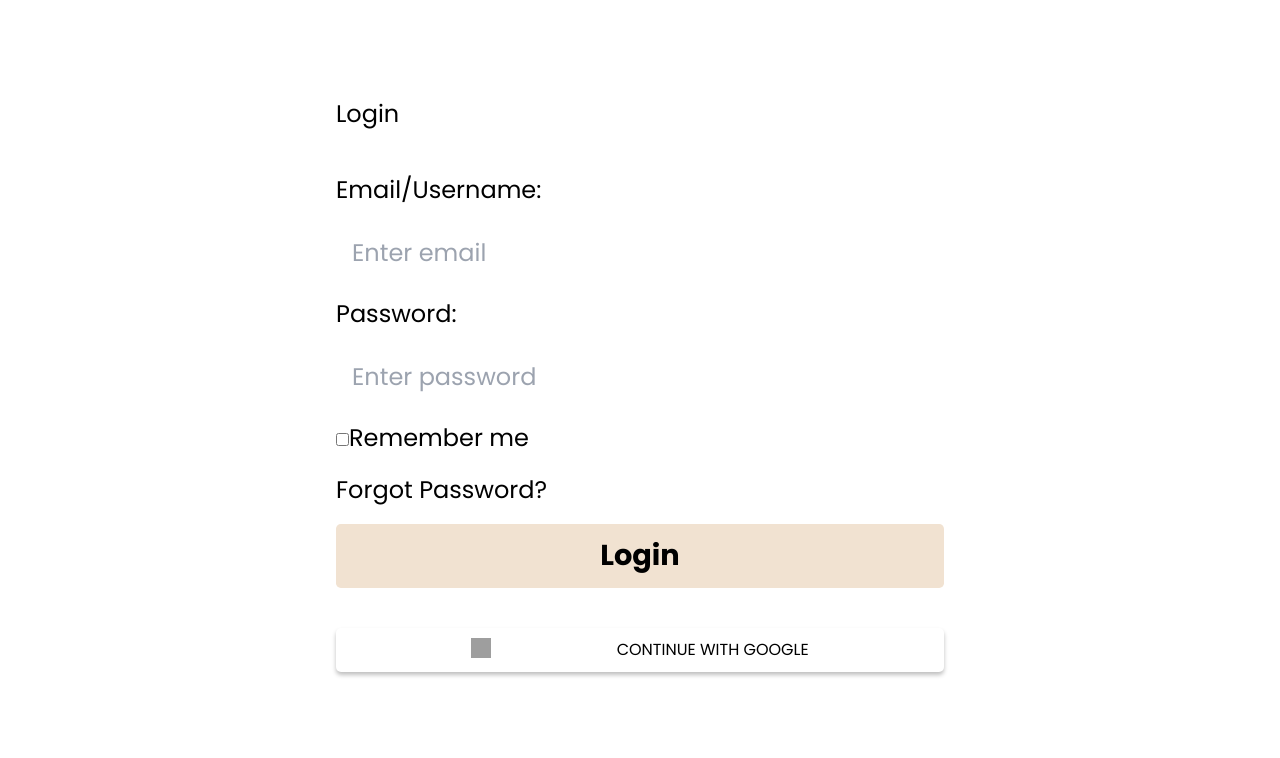
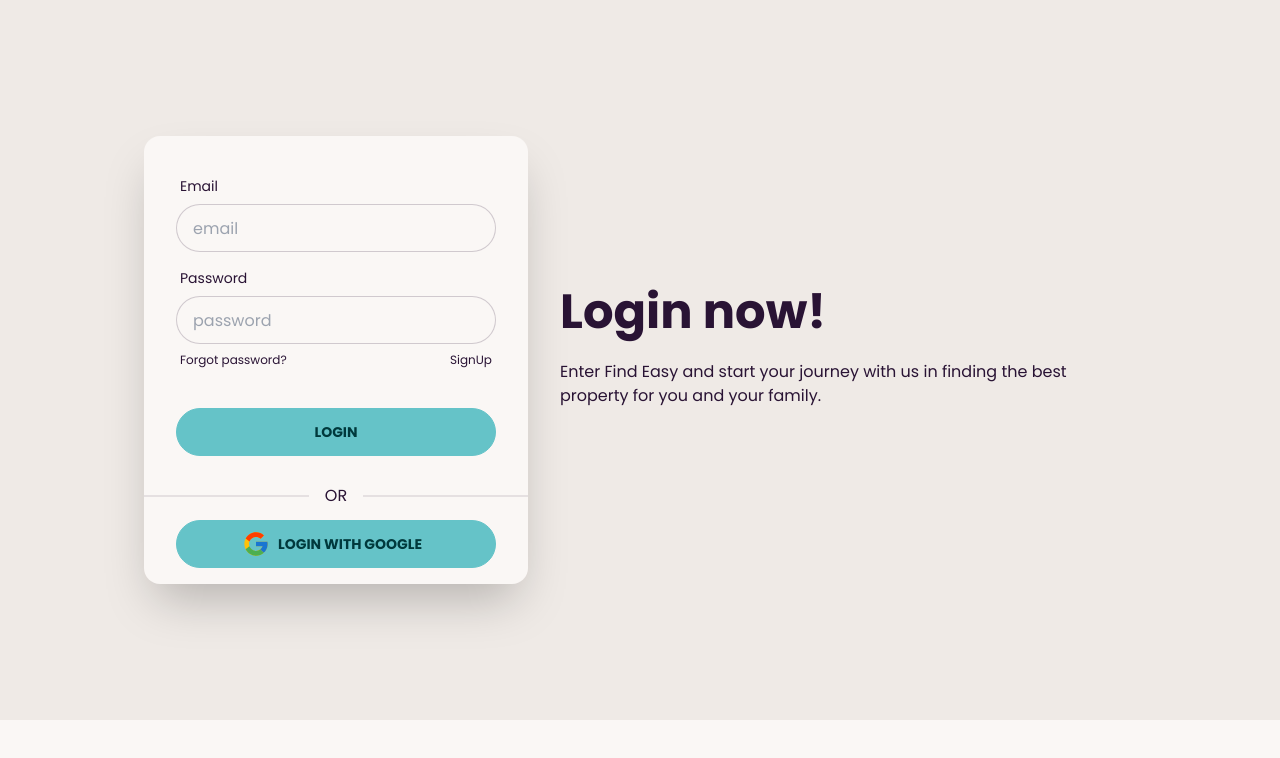
Before and after one commit to parikshith078/find-easy, a Next.js app: page /login in a window 1280 px wide. Shown: the top 758 px of the page. Built offline with nearby package versions, Linux system fonts and the light colour scheme; grey boxes are pictures that could not be loaded.

Commit message:
added login page

```diff
--- a/package.json
+++ b/package.json
@@ -14,6 +14,7 @@
     "@types/node": "18.11.18",
     "@types/react": "18.0.27",
     "@types/react-dom": "18.0.10",
+    "daisyui": "^2.51.5",
     "eslint": "8.32.0",
     "eslint-config-next": "13.1.2",
     "next": "13.1.2",
@@ -21,7 +22,9 @@
     "react-dom": "18.2.0",
     "react-icons": "^4.8.0",
     "redis-om": "^0.3.6",
-    "typescript": "4.9.4"
+    "typescript": "4.9.4",
+    "react-hot-toast": "^2.2.0",
+    "firebase": "^9.8.3"
   },
   "devDependencies": {
     "autoprefixer": "^10.4.14",
--- /dev/null
+++ b/src/libs/auth/context.ts
@@ -0,0 +1,97 @@
+import { createContext, useContext, useEffect, useState } from "react";
+import { auth } from "./firebase";
+import React from "react";
+
+import {
+  createUserWithEmailAndPassword,
+  onAuthStateChanged,
+  sendPasswordResetEmail,
+  signInWithEmailAndPassword,
+  signOut,
+  GoogleAuthProvider,
+  signInWithPopup,
+} from "firebase/auth";
+import { useRouter } from "next/router";
+import toast from "react-hot-toast";
+
+interface AuthContextType {
+  currentUser: any | null;
+  signUp: (email: string, password: string) => Promise<any>;
+  login: (email: string, password: string) => Promise<any>;
+  logout: () => void;
+  resetPassword: (email: string) => Promise<void>;
+  googleLogin: () => void;
+}
+// TODO: Create full interface for context by reading user object
+const AuthContext = createContext<AuthContextType>(null!);
+
+// Firestore
+
+export function useAuth() {
+  return useContext(AuthContext);
+}
+
+// authentication
+
+export function AuthProvider({ children: any }) {
+  const porvider = new GoogleAuthProvider();
+  const [currentUser, setCurrentUser] = useState<any | null>(null);
+  const router = useRouter();
+
+  // main courses state
+  // const [courses, setCourses] = useState([]);
+
+  const login = (email: any, password: any) => {
+    return signInWithEmailAndPassword(auth, email, password);
+  };
+  const signUp = (email: any, password: any) => {
+    return createUserWithEmailAndPassword(auth, email, password);
+  };
+
+  const logout = () => {
+    signOut(auth);
+    router.push("/");
+    toast.success("Logout successful");
+  };
+
+  const resetPassword = (email: string) => {
+    return sendPasswordResetEmail(auth, email);
+  };
+
+  useEffect(() => {
+    const unsubscribe = onAuthStateChanged(auth, (user: any | undefined) => {
+      setCurrentUser(user);
+    });
+    return unsubscribe;
+  }, []);
+
+  // google login
+  const googleLogin = () => {
+    signInWithPopup(auth, porvider)
+      .then((result) => {
+        const user = result.user;
+        setCurrentUser(user);
+        console.log(user);
+        toast.success(`Logged in as ${user.email}`);
+        router.push("/sections");
+      })
+      .catch((error) => {
+        console.log(error);
+      });
+  };
+
+  const value = {
+    currentUser,
+    signUp,
+    login,
+    logout,
+    resetPassword,
+    googleLogin,
+    // courses state
+    // courses,
+    // setCourses,
+    // firestore db provider
+  };
+
+  return <AuthContext.Provider value={value}>{children}</AuthContext.Provider>;
+}
--- /dev/null
+++ b/src/libs/auth/firebase.ts
@@ -0,0 +1,23 @@
+// Import the functions you need from the SDKs you need
+import { initializeApp } from "firebase/app";
+import { getAuth } from "firebase/auth";
+// import { getAnalytics } from "firebase/analytics";
+// TODO: Add SDKs for Firebase products that you want to use
+// https://firebase.google.com/docs/web/setup#available-libraries
+
+// Your web app's Firebase configuration
+// For Firebase JS SDK v7.20.0 and later, measurementId is optional
+const firebaseConfig = {
+  apiKey: "AIzaSyAUsZAO8xLF-jDHfGpJdn5Hqc_8KSyTW48",
+  authDomain: "learning-f3b2e.firebaseapp.com",
+  projectId: "learning-f3b2e",
+  storageBucket: "learning-f3b2e.appspot.com",
+  messagingSenderId: "730513458479",
+  appId: "1:730513458479:web:2dbb2f54069324aa87cdda",
+  measurementId: "G-3RN58E4JVL",
+};
+
+// Initialize Firebase
+export const app = initializeApp(firebaseConfig);
+export const auth = getAuth(app);
+// const analytics = getAnalytics(app);
--- a/src/pages/_document.tsx
+++ b/src/pages/_document.tsx
@@ -2,7 +2,7 @@ import { Html, Head, Main, NextScript } from "next/document";
 
 export default function Document() {
   return (
-    <Html lang="en">
+    <Html lang="en" data-theme="cupcake">
       <Head />
       <body>
         <Main />
--- a/src/pages/login.tsx
+++ b/src/pages/login.tsx
@@ -1,39 +1,72 @@
-import Header from "@/components/Header";
-import styles from "@/styles/Login.module.css";
-
-const LoginPage: React.FC = () => {
-  const signInWithGoogle = () => {
-    // implement sign in with Google logic here
+import { FcGoogle } from "react-icons/fc";
+import Link from "next/link";
+function login() {
+  const handleSubmit = (e) => {
+    console.log("submit");
   };
-
   return (
-    <div className="wrapper">
-      {/* <Header /> */}
-<div className={styles.centerDiv}>
-      <div className={styles.main}>
-      <h1>Login </h1>
-      <div className={styles.loginForm}>
-        <label htmlFor="email">Email/Username:</label>
-        <input className={styles.inputField} type="text" placeholder="Enter email" id="email" name="email" required />
-        <label htmlFor="password">Password:</label>
-        <input type="password" className={styles.inputField} placeholder="Enter password" id="password" name="password" required />
-        <label htmlFor="remember-me">
-        <input  type="checkbox" id="remember-me" name="remember-me" />
-          Remember me
-        </label>
-        <a href="#">Forgot Password?</a>
-        <div  className={styles.loginBtn} >Login</div>
-
+    <div className="hero min-h-[90vh]  px-12 bg-base-200">
+      {/* error != "" && notify() */}
+      <div className="hero-content flex-col lg:flex-row-reverse px-24 lg:gap-[2rem]">
+        <div className="text-center lg:text-left">
+          <h1 className="text-5xl font-bold">Login now!</h1>
+          <p className="py-6">
+            Enter Find Easy and start your journey with us in finding the best
+            property for you and your family.
+          </p>
+        </div>
+        <div className="card flex-shrink-0 w-full max-w-sm shadow-2xl bg-base-100">
+          <form onSubmit={handleSubmit} className="card-body">
+            <div className="form-control">
+              <label className="label">
+                <span className="label-text">Email</span>
+              </label>
+              {/*  ref={emailRef} */}
+              <input
+                type="text"
+                placeholder="email"
+                className="input input-bordered"
+              />
+            </div>
+            <div className="form-control">
+              <label className="label">
+                <span className="label-text">Password</span>
+              </label>
+              {/* ref={passwordRef{}} */}
+              <input
+                type="password"
+                placeholder="password"
+                className="input input-bordered"
+              />
+              <label className="label">
+                <Link href="/forgot">
+                  <p className="label-text-alt link link-hover">
+                    Forgot password?
+                  </p>
+                </Link>
+                <Link href="/signUp">
+                  <p className="label-text-alt link link-hover">SignUp</p>
+                </Link>
+              </label>
+            </div>
+            <div className="form-control mt-6">
+              {/*                disabled={loading} */}
+              <button type="submit" className="btn btn-primary  mb-0 mt-0">
+                Login
+              </button>
+            </div>
+          </form>
+          <div className="divider mt-0">OR</div>
+          {/*            disabled={loading} */}
+          {/*            onClick={() => googleLogin()} */}
+          <button className="btn btn-primary mb-4 mx-8">
+            <FcGoogle size="28" />
+            <span className="px-2">Login with google</span>
+          </button>
+        </div>
       </div>
-      <div className={styles.googleBtn} onClick={signInWithGoogle}>
-         <picture> <img src="https://img.icons8.com/color/48/000000/google-logo.png" alt="Google Icon" /></picture>
-          <span>Continue with Google</span>
-        </div>
-      {/* <p>New to FIND-EASY? <a href="#">Sign up</a> now!</p> */}
-    </div>
-    </div>
     </div>
   );
-};
+}
 
-export default LoginPage;
+export default login;
--- a/tailwind.config.js
+++ b/tailwind.config.js
@@ -33,5 +33,5 @@ module.exports = {
       },
     },
   },
-  plugins: [],
+  plugins: [require("daisyui")],
 };
```
Also changed, not shown: 2 other files (tests, documents, lock files or other folders).
